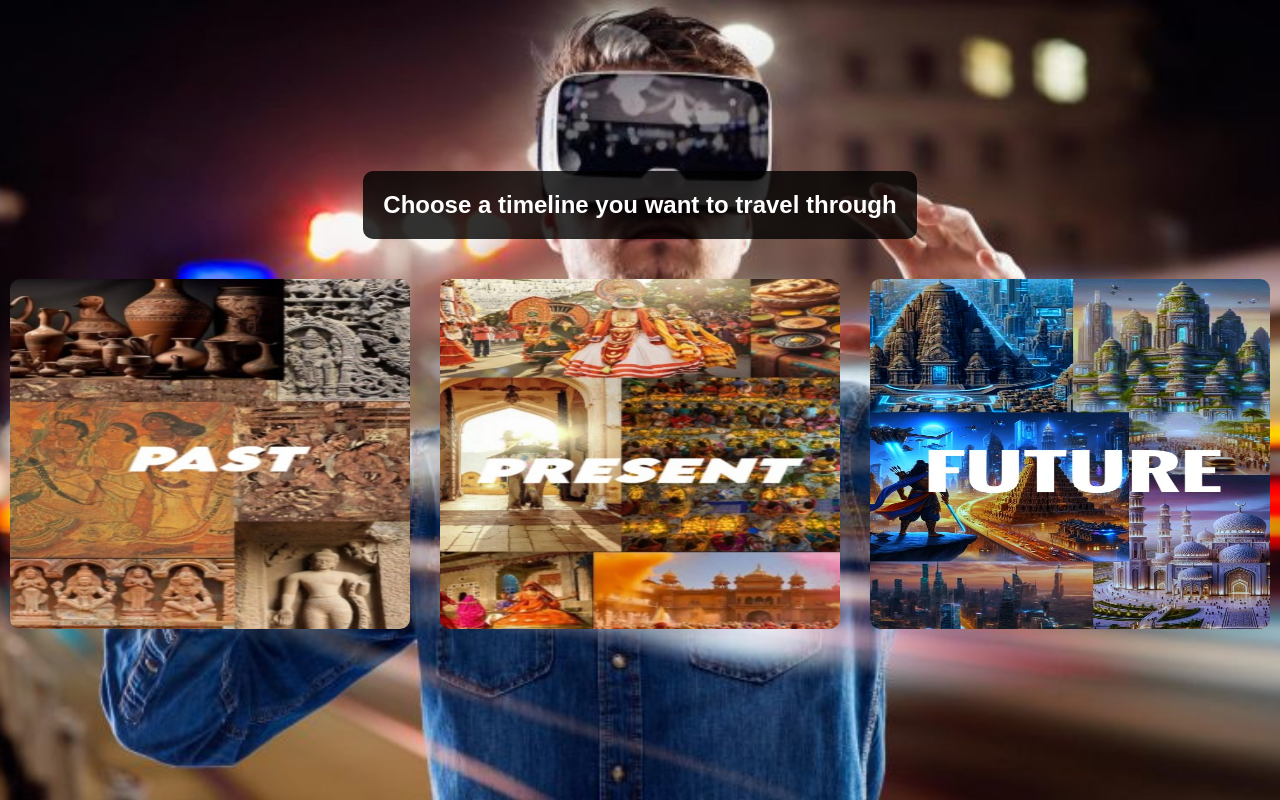
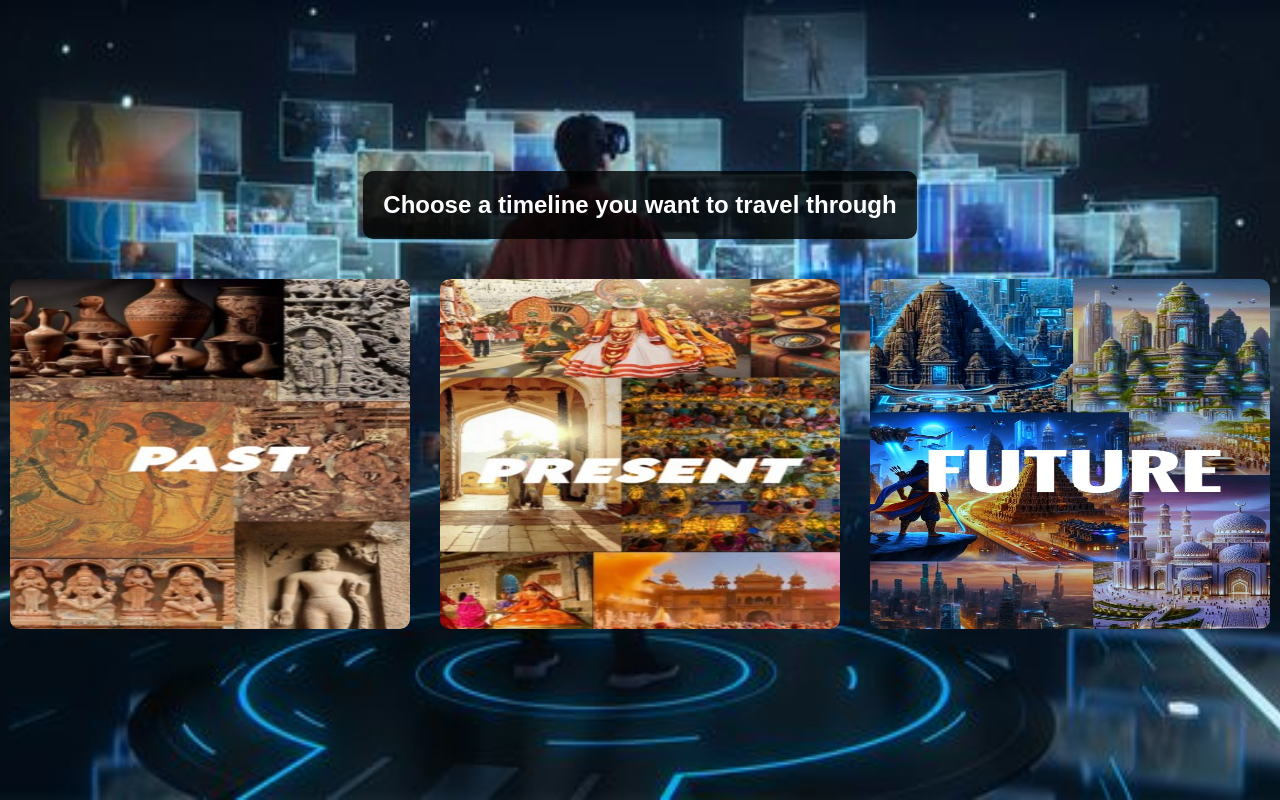
Before and after one commit to Manasvimali/heritageVR, a plain HTML site: page page2.html in a window 1280 px wide. Drawn offline with Linux system fonts and the light colour scheme.

Commit message:
Update page2.html

```diff
--- a/page2.html
+++ b/page2.html
@@ -7,7 +7,7 @@
     <style>
         body {
             font-family: Arial, sans-serif;
-            background-image: url('img/time1.jpg'); /* Background image */
+            background-image: url('img/vr1.jpg'); /* Background image */
             background-size: cover;
             background-position: center;
             background-repeat: no-repeat;
```
